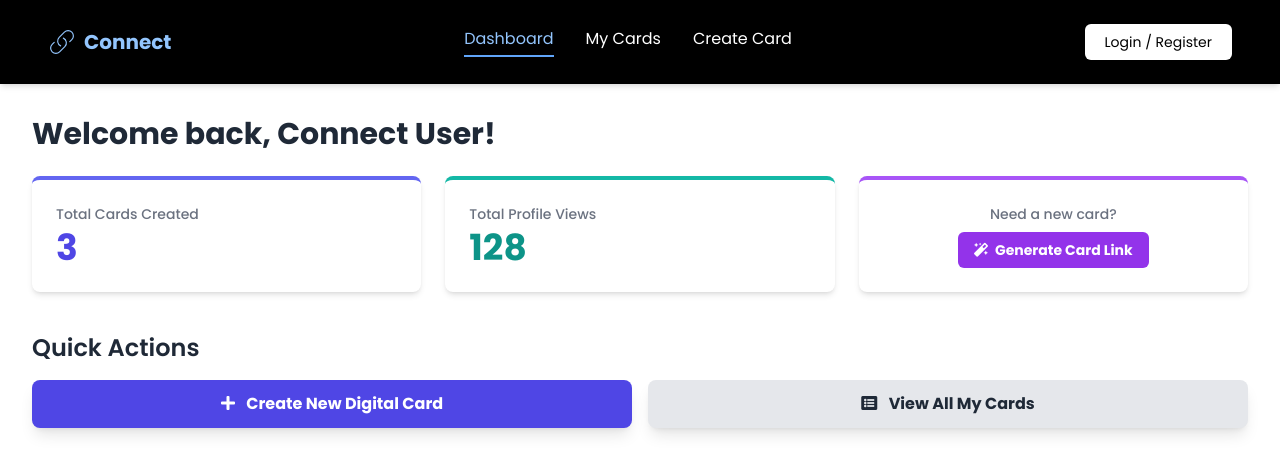
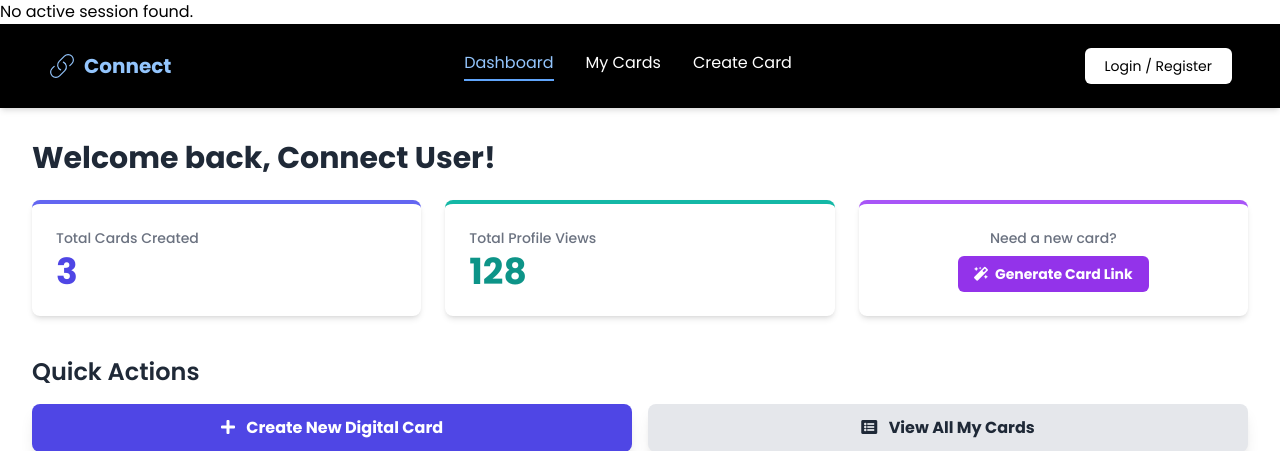
Before and after one commit to latif83/socialcards, a PHP site: page /dashboard.php in a window 1280 px wide. Shown: the top 451 px of the page. Run offline with PHP 8.4, Linux system fonts and the light colour scheme; some libraries are stand-ins or nearby versions.

Commit message:
Updates!

```diff
--- a/header.php
+++ b/header.php
@@ -7,6 +7,15 @@ if (!isset($activePage))
 
 // check login state
 $isLoggedIn = isset($_SESSION['user_id']);
+
+// Now check
+$isLoggedIn = isset($_SESSION['user_id']);
+
+if ($isLoggedIn) {
+    echo "<h1>User is logged in!</h1>";
+} else {
+    echo "<h1>No active session found.</h1>";
+}
 ?>
 
 <header class="bg-black shadow-md py-6 px-3 sm:px-12 flex justify-between items-center">
```
